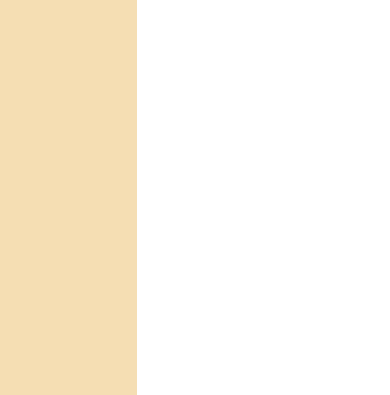
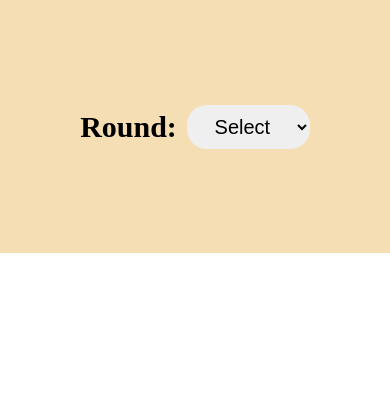
Before and after one commit to ARUNTEJAMENDA/sdcac_republica_quiz, a plain HTML site: page index.html in a window 390 px wide. Shown: the top 395 px of the page. Drawn offline with Linux system fonts and the light colour scheme.

Commit message:
Update index.css

```diff
--- a/index.css
+++ b/index.css
@@ -151,3 +151,20 @@ option{
     box-shadow: 0px 0px 10px 0px white;
 }
 /* ----------------------------------------------------------- */
+@media screen and (max-width:600px){
+    #main{
+        flex-direction: column;
+    }
+    #left{
+        height:30vh;
+        width:100vw;
+    }
+    #right{
+        height:70vh;
+        width:100vw;
+    }
+    #right #sdcac{
+        width:100vw;
+        font-size: 70px;
+    }
+}
```
